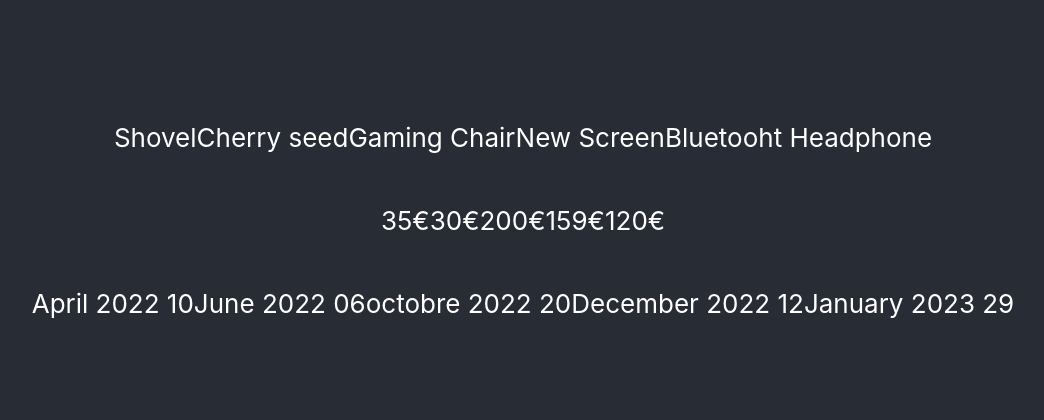
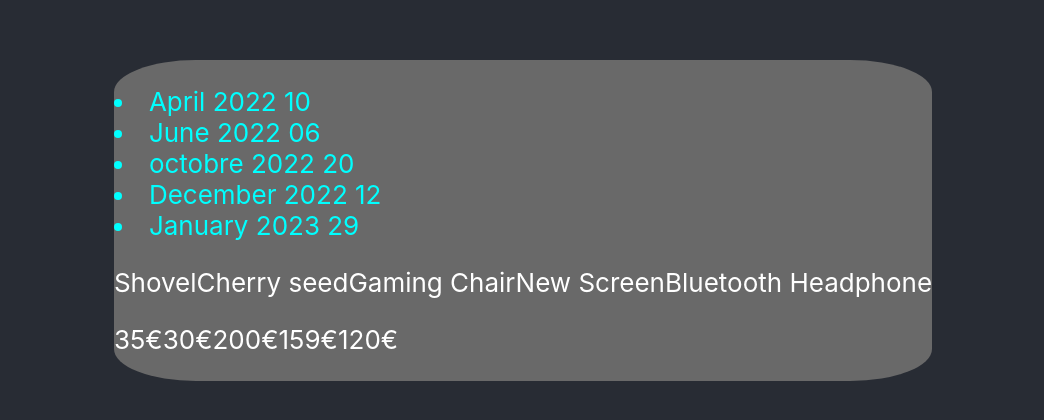
Before and after one commit to Flaimpeur/React, a React (Create React App) app in the folder my-app/: page / in a window 1280 px wide. Shown: the part 180-600 px from the top of the page, without its empty margins (117-1161 px from the left). Built offline with nearby package versions, Linux system fonts and the light colour scheme.

Commit message:
Affichage de mon tableau avec un peu de style

```diff
--- a/my-app/src/App.css
+++ b/my-app/src/App.css
@@ -1,5 +1,18 @@
 .App {
-  text-align: center;
+   text-align: center;
+}
+
+p.DATE{
+  color: aqua;
+}
+
+.App-B{
+  background-color:dimgray;
+  border-radius: 10%;
+}
+
+.App-Name{
+  animation: App-logo-spin infinite 20s linear;
 }
 
 .App-logo {
--- a/my-app/src/App.js
+++ b/my-app/src/App.js
@@ -28,7 +28,7 @@ function App() {
     },
 
     {
-      id : 'Bluetooht Headphone',
+      id : 'Bluetooth Headphone',
       value : '120€',
       date : 'January 2023 29'
     },
@@ -37,19 +37,22 @@ function App() {
 
   return (
     <div className='App-header'>
-      <p>{myBord.map((el)=>(
-        el.id
-      ))}</p>
+      <div className='App-B'>
 
-      <p>{myBord.map((el)=>(
-        el.value
-      ))}</p>
+        <p className='DATE'>{myBord.map((el)=>(
+          <li key={el.date}>{el.date}</li>
+        ))}
+        </p>
 
-      <p>{myBord.map((el)=>(
-        el.date
-      ))}</p>
+        <p className='ID'>{myBord.map((el)=>(
+          el.id
+        ))}</p>
 
+        <p className='VALUE'>{myBord.map((el)=>(
+          el.value
+        ))}</p>
 
+      </div>
     </div>
   );
 }
```
